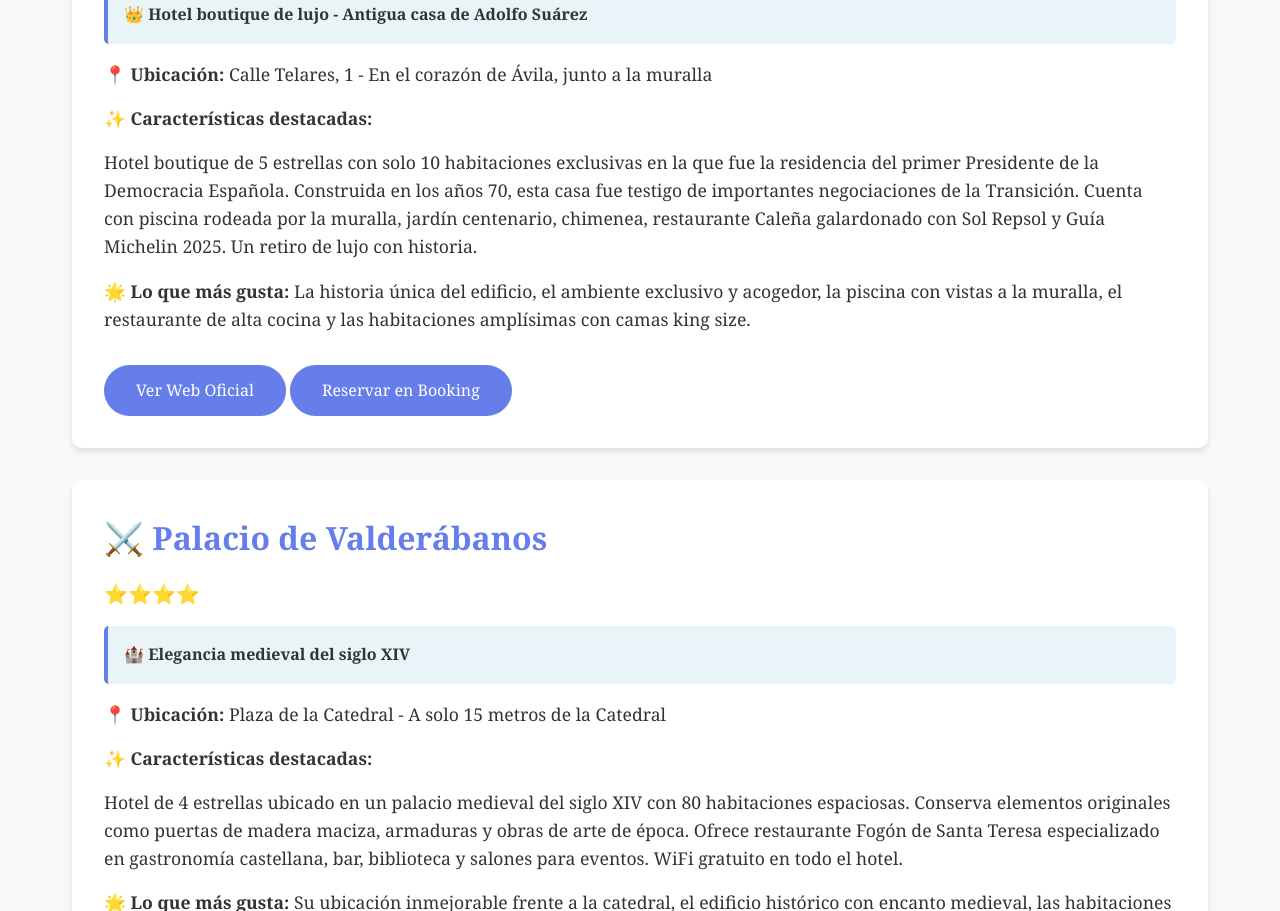
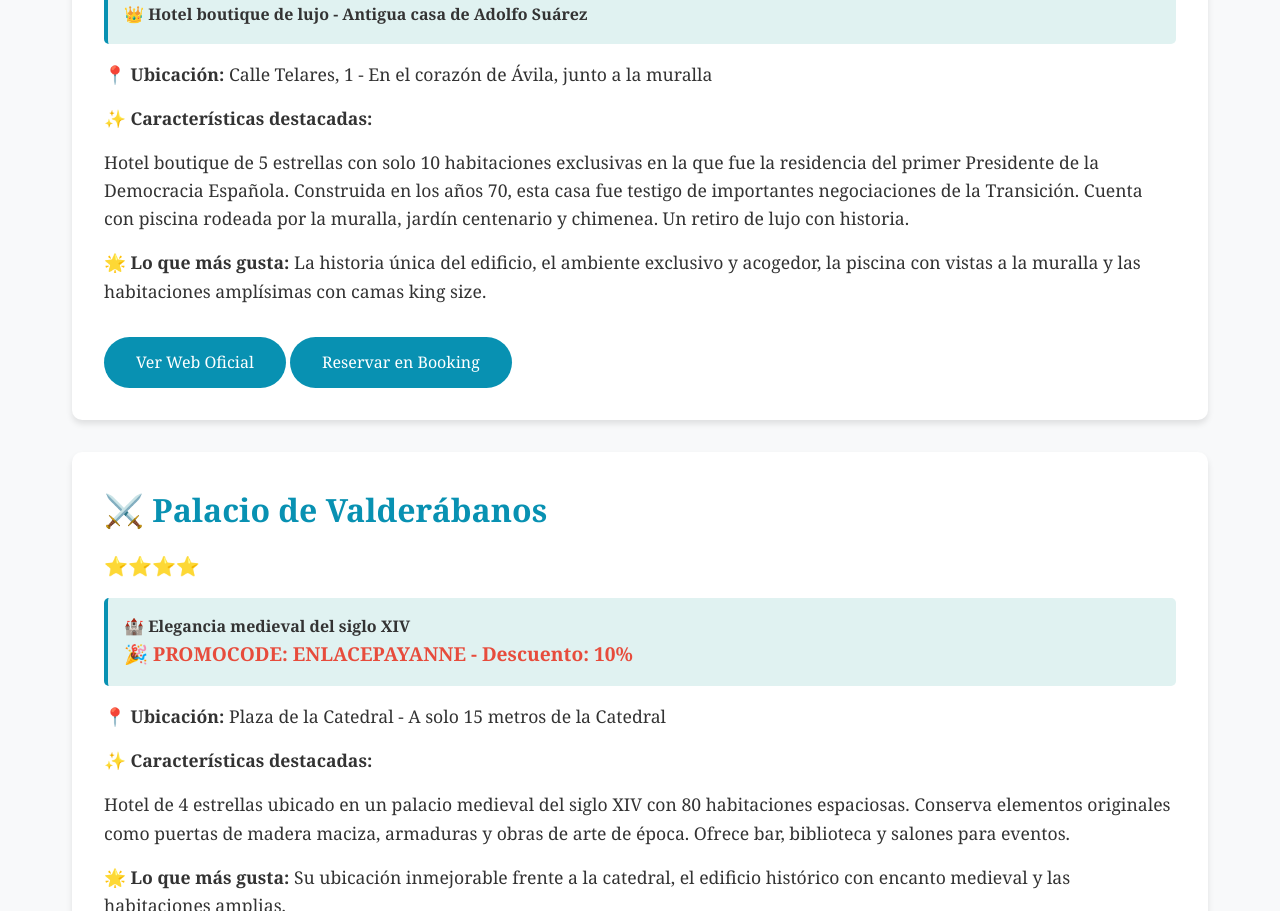
Before and after one commit to pmasiasanchez/bodamariayjuan, a plain HTML site: page hoteles.html in a window 1280 px wide. Shown: the part 1889-2800 px from the top of the page. Drawn offline with Linux system fonts and the light colour scheme.

Commit message:
Update hoteles.html
cambio de color y más detalles de los hoteles

```diff
--- a/hoteles.html
+++ b/hoteles.html
@@ -19,7 +19,7 @@
         }
 
         header {
-            background: linear-gradient(135deg, #667eea 0%, #764ba2 100%);
+            background: linear-gradient(135deg, #06b6d4 0%, #10b981 100%);
             color: white;
             padding: 3rem 2rem;
             text-align: center;
@@ -42,7 +42,7 @@
         }
 
         nav a {
-            color: #667eea;
+            color: #0891b2;
             text-decoration: none;
             margin: 0 1rem;
             font-weight: bold;
@@ -82,7 +82,7 @@
         }
 
         .hotel-card h2 {
-            color: #667eea;
+            color: #0891b2;
             margin-bottom: 1rem;
             font-size: 2rem;
         }
@@ -99,16 +99,16 @@
         }
 
         .hotel-card .destacado {
-            background: #e8f4f8;
+            background: #e0f2f1;
             padding: 1rem;
             border-radius: 5px;
             margin: 1rem 0;
-            border-left: 4px solid #667eea;
+            border-left: 4px solid #0891b2;
         }
 
         .hotel-card .btn {
             display: inline-block;
-            background: #667eea;
+            background: #0891b2;
             color: white;
             padding: 0.8rem 2rem;
             border-radius: 50px;
@@ -118,7 +118,7 @@
         }
 
         .hotel-card .btn:hover {
-            background: #764ba2;
+            background: #10b981;
             transform: translateY(-2px);
         }
 
@@ -157,7 +157,7 @@
             <p>Hemos seleccionado estos cuatro hoteles especiales para que vuestra estancia en Ávila sea inolvidable. Todos están en el centro histórico y muy cerca del Palacio de los Sofraga.</p>
         </div>
 
-        <!-- Hotel 1: Palacio de los Velada -->
+        <!-- Hotel 1: Sofraga Palacio -->
         <div class="hotel-card">
             <h2>🏰 Palacio de los Velada</h2>
             <div class="estrellas">⭐⭐⭐⭐</div>
@@ -209,9 +209,9 @@
             <p><strong>📍 Ubicación:</strong> Calle Telares, 1 - En el corazón de Ávila, junto a la muralla</p>
 
             <p><strong>✨ Características destacadas:</strong></p>
-            <p>Hotel boutique de 5 estrellas con solo 10 habitaciones exclusivas en la que fue la residencia del primer Presidente de la Democracia Española. Construida en los años 70, esta casa fue testigo de importantes negociaciones de la Transición. Cuenta con piscina rodeada por la muralla, jardín centenario, chimenea, restaurante Caleña galardonado con Sol Repsol y Guía Michelin 2025. Un retiro de lujo con historia.</p>
+            <p>Hotel boutique de 5 estrellas con solo 10 habitaciones exclusivas en la que fue la residencia del primer Presidente de la Democracia Española. Construida en los años 70, esta casa fue testigo de importantes negociaciones de la Transición. Cuenta con piscina rodeada por la muralla, jardín centenario y chimenea. Un retiro de lujo con historia.</p>
 
-            <p><strong>🌟 Lo que más gusta:</strong> La historia única del edificio, el ambiente exclusivo y acogedor, la piscina con vistas a la muralla, el restaurante de alta cocina y las habitaciones amplísimas con camas king size.</p>
+            <p><strong>🌟 Lo que más gusta:</strong> La historia única del edificio, el ambiente exclusivo y acogedor, la piscina con vistas a la muralla y las habitaciones amplísimas con camas king size.</p>
 
             <a href="https://www.lacasadelpresidente.es/" target="_blank" class="btn">Ver Web Oficial</a>
             <a href="https://www.booking.com/hotel/es/la-casa-del-presidente.es.html" target="_blank" class="btn">Reservar en Booking</a>
@@ -223,15 +223,16 @@
             <div class="estrellas">⭐⭐⭐⭐</div>
 
             <div class="destacado">
-                <strong>🏰 Elegancia medieval del siglo XIV</strong>
+                <strong>🏰 Elegancia medieval del siglo XIV</strong><br>
+                <strong style="color: #e74c3c; font-size: 1.2rem;">🎉 PROMOCODE: ENLACEPAYANNE - Descuento: 10%</strong>
             </div>
 
             <p><strong>📍 Ubicación:</strong> Plaza de la Catedral - A solo 15 metros de la Catedral</p>
 
             <p><strong>✨ Características destacadas:</strong></p>
-            <p>Hotel de 4 estrellas ubicado en un palacio medieval del siglo XIV con 80 habitaciones espaciosas. Conserva elementos originales como puertas de madera maciza, armaduras y obras de arte de época. Ofrece restaurante Fogón de Santa Teresa especializado en gastronomía castellana, bar, biblioteca y salones para eventos. WiFi gratuito en todo el hotel.</p>
+            <p>Hotel de 4 estrellas ubicado en un palacio medieval del siglo XIV con 80 habitaciones espaciosas. Conserva elementos originales como puertas de madera maciza, armaduras y obras de arte de época. Ofrece bar, biblioteca y salones para eventos.</p>
 
-            <p><strong>🌟 Lo que más gusta:</strong> Su ubicación inmejorable frente a la catedral, el edificio histórico con encanto medieval, las habitaciones amplias y el excelente desayuno buffet.</p>
+            <p><strong>🌟 Lo que más gusta:</strong> Su ubicación inmejorable frente a la catedral, el edificio histórico con encanto medieval y las habitaciones amplias.</p>
 
             <a href="https://www.hotelpalaciovalderrabanos.com/" target="_blank" class="btn">Ver Web Oficial</a>
             <a href="https://www.booking.com/hotel/es/valderrabanos.es.html" target="_blank" class="btn">Reservar en Booking</a>
```
